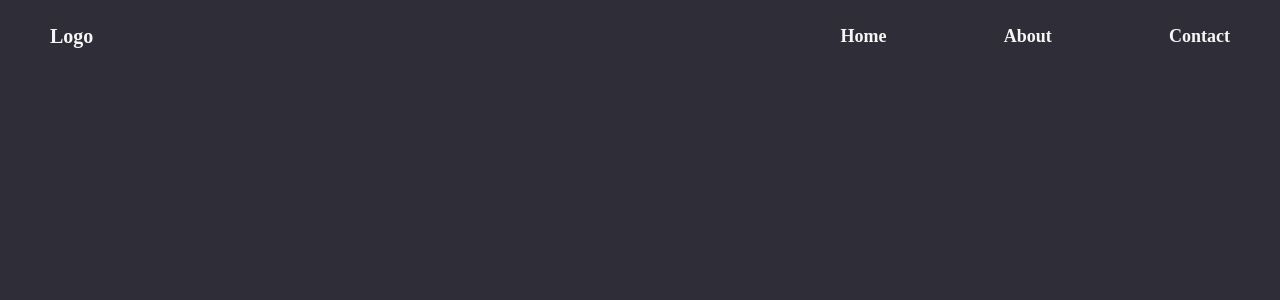
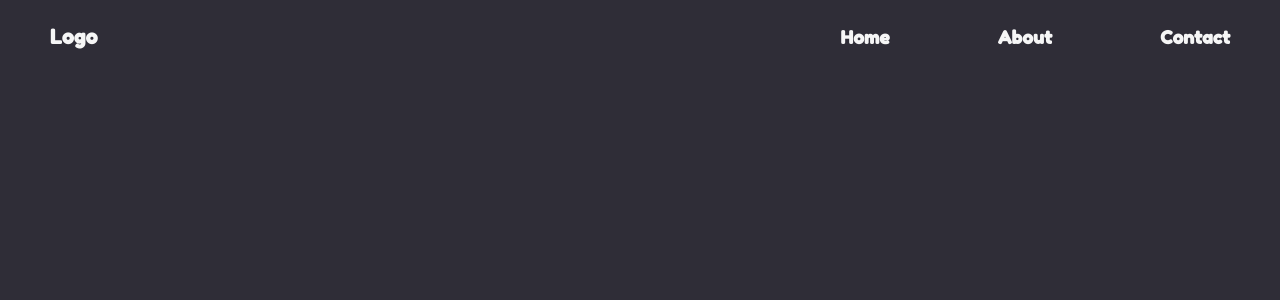
Before and after one commit to Mhamad-Raad/Portfolio, a React (Create React App) app: page / in a window 1280 px wide. Shown: the top 300 px of the page. Built offline with nearby package versions, Linux system fonts and the light colour scheme.

Commit message:
add font

```diff
--- a/src/Components/Navbar/Navbar.scss
+++ b/src/Components/Navbar/Navbar.scss
@@ -25,6 +25,7 @@ ul {
       font-size: 18px;
       color: $Primary-Text-Color;
       font-weight: bold;
+      font-family: $Header-Font;
       &:hover {
         color: #f1c40f;
       }
@@ -36,6 +37,7 @@ ul {
   &__logo {
     font-weight: bolder;
     font-size: 20px;
+    font-family: $Header-Font;
     color: $Primary-Text-Color;
   }
 }
--- a/src/Styles/_variables.scss
+++ b/src/Styles/_variables.scss
@@ -1,3 +1,7 @@
+@import url('https://fonts.googleapis.com/css2?family=Fredoka+One&display=swap');
+
 $Active-Color: #e90064;
 $Primary-Text-Color: #f6f6f6;
 $Background-Color: #2f2d37;
+
+$Header-Font: 'Fredoka One',cursive;
```
